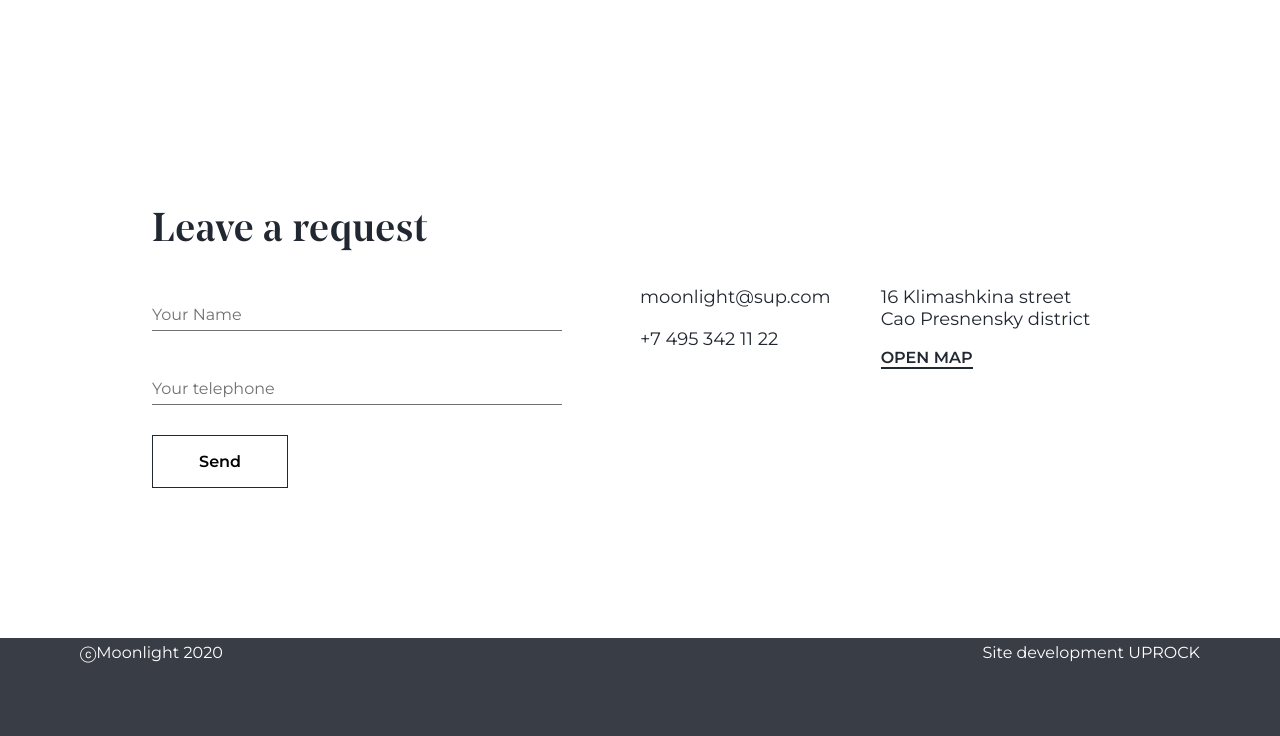
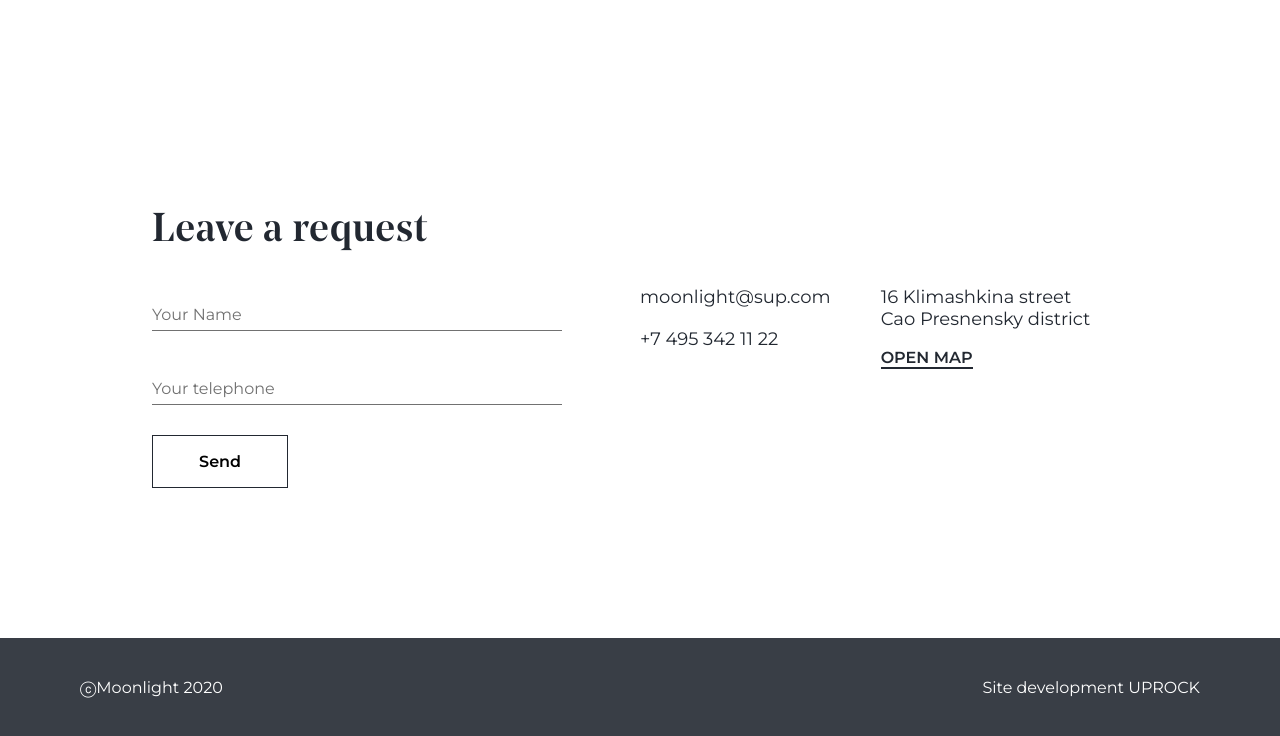
Before and after one commit to dosjcq/MOONLIGHT, a plain HTML site: page index.html in a window 1280 px wide. Shown: the part 7194-7930 px from the top of the page. Drawn offline with Linux system fonts and the light colour scheme.

Commit message:
Changed footer
align-items: centre now work

```diff
--- a/index.html
+++ b/index.html
@@ -276,8 +276,10 @@
     </div>
     <footer class="footer">
         <div class="container">
-            <div class="footer_text">
+            <div class="copyright">
                 <p>ⓒMoonlight 2020</p>
+            </div>
+            <div class="development">
                 <p>Site development UPROCK</p>
             </div>
         </div>
--- a/source/scss/style.scss
+++ b/source/scss/style.scss
@@ -512,10 +512,11 @@ input:focus ~ .bar:after {
 .footer {
   background: #393e46;
   height: 100px;
-  align-items: center;
-  .footer_text {
+  .container {
+    height: 100px;
     display: flex;
     justify-content: space-between;
+    align-items: center;
     p {
       color: #fff;
     }
```
Also changed, not shown: source/css/style.css.
